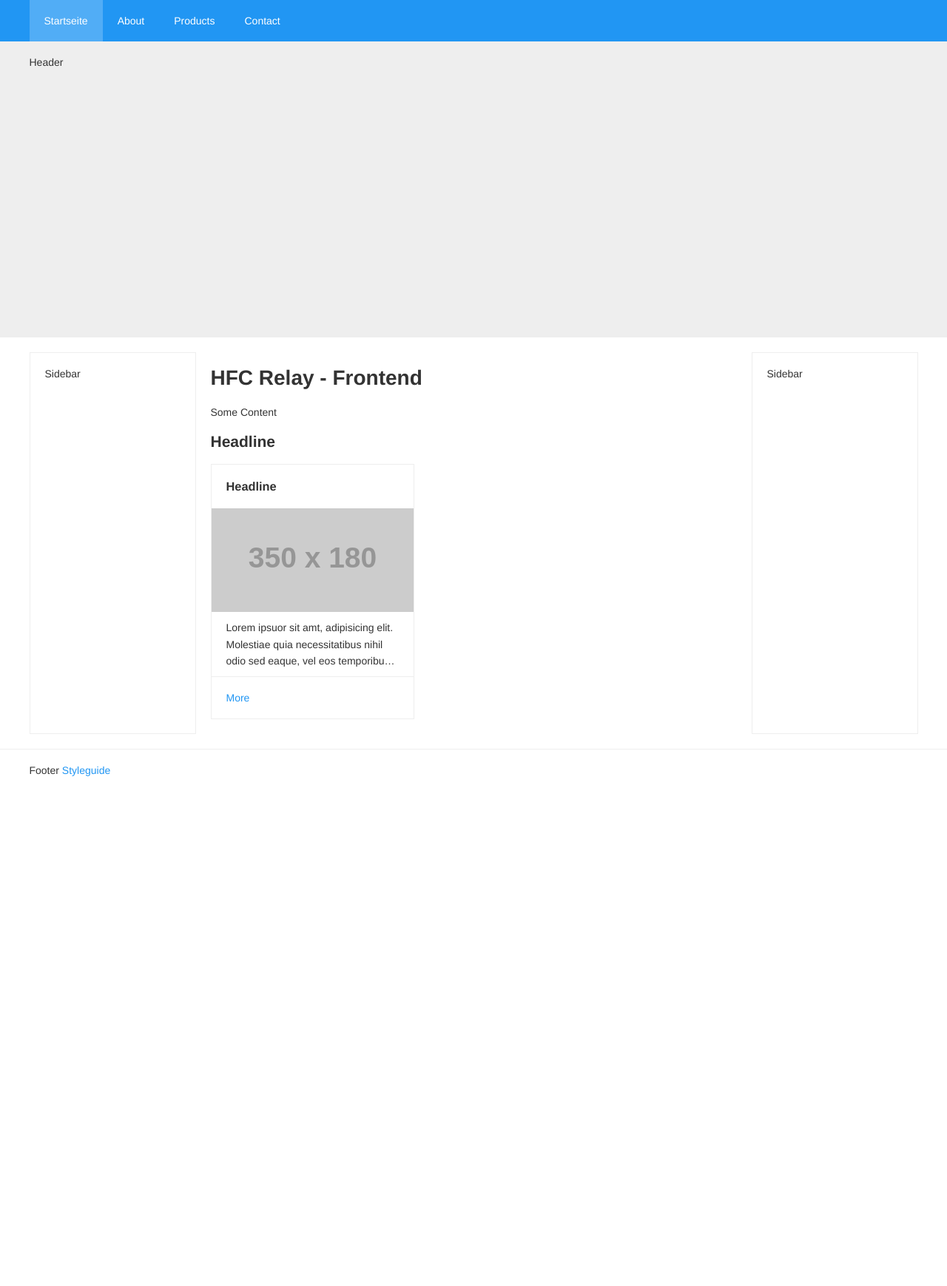
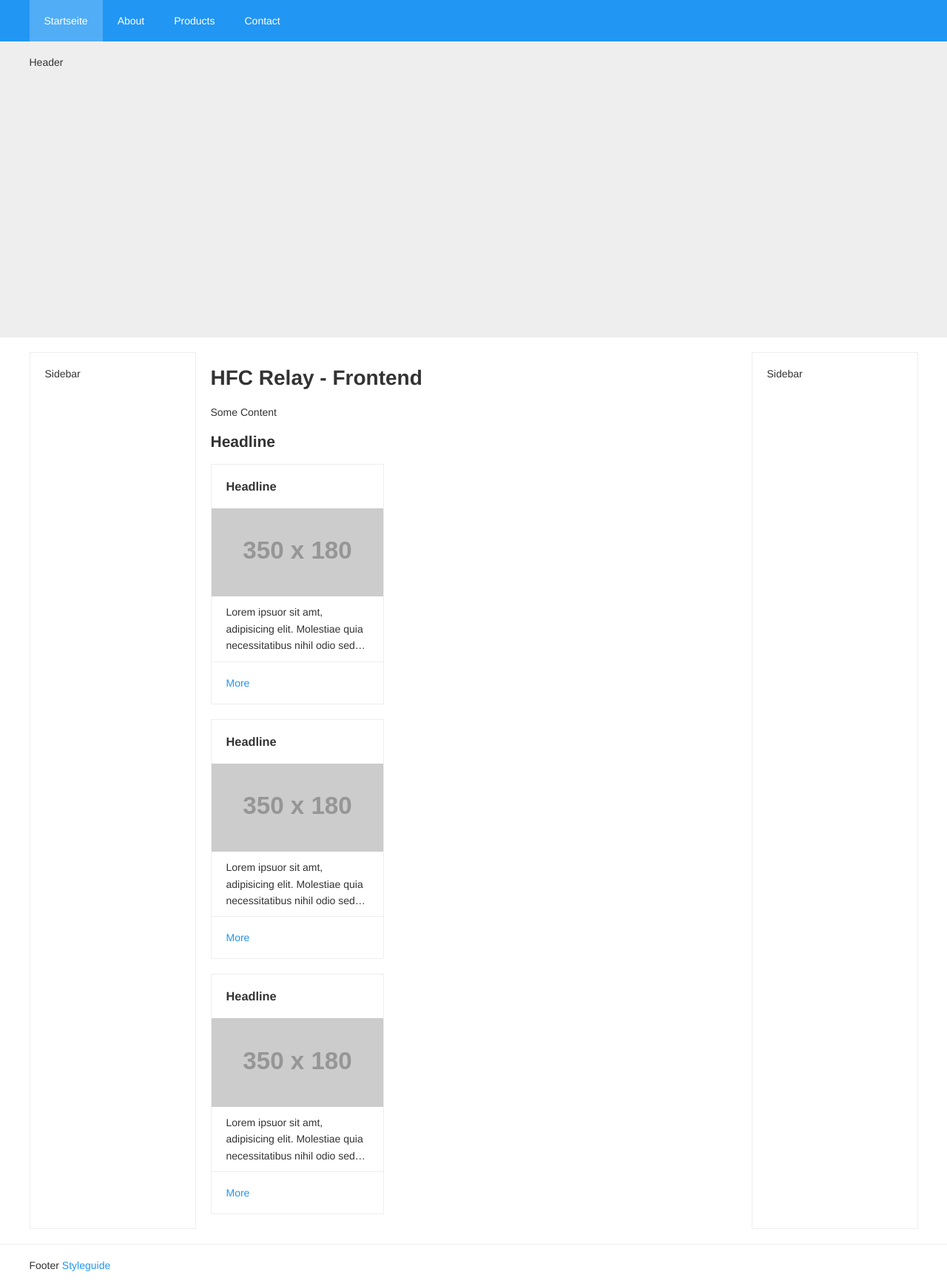
Before and after one commit to NilsDannemann/j_hfc_relay, a Jekyll site: the page built from index.html, in a window 1280 px wide. Shown: the whole page at 74% size. Built offline with Jekyll 4.4.1, drawn with Linux system fonts in a browser that asks for light colours; before the commit the page ends 1069 px from its top, so only the background shows below that.

Commit message:
[update] better flexbox mixins

```diff
--- a/_components/teaser.html
+++ b/_components/teaser.html
@@ -2,6 +2,6 @@
 title: Basic Teaser
 scss: '/_includes/components/teaser/_teaser.scss'
 type: teaser
-usage: "A pretty basic 3x Teaser."
+usage: "A pretty basic Teaser."
 ---
 {% include components/teaser/teaser.html %}
--- a/_includes/_base.scss
+++ b/_includes/_base.scss
@@ -29,36 +29,6 @@
 
 /* =======================================*/
 /*
-/* HELPERS
-/*
-/* =======================================*/
-
-@mixin flexbox {
-	display: table-cell; // IE9 FALLBACK
-	display: -webkit-box;
-	display: -moz-box;
-	display: -ms-flexbox;
-	display: -webkit-flex;
-	display: flex;
-}
-@mixin flexbox-width($width) {
-	-webkit-box-flex: 1;
-	-moz-box-flex: 1;
-	width: $width;
-	-webkit-flex: 1;
-	-ms-flex: 1;
-	flex: 1;
-}
-@mixin flexbox-order($order) {
-	-webkit-box-ordinal-group: $order;
-	-moz-box-ordinal-group: $order;
-	-ms-flex-order: $order;
-	-webkit-order: $order;
-	order: $order;
-}
-
-/* =======================================*/
-/*
 /* IMPORTS
 /*
 /* =======================================*/
--- a/_includes/_config.scss
+++ b/_includes/_config.scss
@@ -90,6 +90,7 @@
 /*
 /* =======================================*/
 
+// MEDIAQUERIES
 // Usage: @include respond-to(small) { ... }
 @mixin respond-to($name) {
 	@if map-has-key($breakpoints, $name) and $responsive == true {
@@ -98,3 +99,41 @@
 		}
 	}
 }
+
+// FLEXBOX
+@mixin flexbox($direction: 'row') {
+	display: table-cell; // IE9 FALLBACK
+	display: -webkit-box;
+	display: -moz-box;
+	display: -ms-flexbox;
+	display: -webkit-flex;
+	display: flex;
+	@if $direction == 'row' {
+		-webkit-box-orient: horizontal;
+		-webkit-box-direction: normal;
+		-webkit-flex-direction: row;
+		-ms-flex-direction: row;
+		flex-direction: row;
+	} @else {
+		-webkit-box-orient: vertical;
+		-webkit-box-direction: normal;
+		-webkit-flex-direction: column;
+		-ms-flex-direction: column;
+		flex-direction: column;
+	}
+}
+@mixin flexbox-width($width) {
+	-webkit-box-flex: 1;
+	-moz-box-flex: 1;
+	width: $width;
+	-webkit-flex: 1;
+	-ms-flex: 1;
+	flex: 1;
+}
+@mixin flexbox-order($order) {
+	-webkit-box-ordinal-group: $order;
+	-moz-box-ordinal-group: $order;
+	-ms-flex-order: $order;
+	-webkit-order: $order;
+	order: $order;
+}
--- a/_includes/components/teaser/_teaser.scss
+++ b/_includes/components/teaser/_teaser.scss
@@ -1,11 +1,13 @@
 .teaser {
-	display: inline-block;
-	max-width: 275px;
+	@include flexbox(column);
+	@include flexbox-width(33%);
+
 	background: #fff;
 	margin-bottom: $whitespace;
 	border: 1px solid $color-grey;
 
 	&__title {
+
 		display: block;
 		color: $color-black;
 		padding: $whitespace;
@@ -36,3 +38,7 @@
 		padding: $whitespace;
 	}
 }
+
+.teaser--single {
+
+}
--- a/_includes/components_base/typography/_typography.scss
+++ b/_includes/components_base/typography/_typography.scss
@@ -7,6 +7,7 @@
 body {
 	font-family: $font-family;
 	font-size: $font-size;
+	// font-size: calc(#{$font-size} + 4 * ( (100vw - #{map-get($breakpoints, x-small)}) / 860));
 }
 
 ul {
--- a/index.html
+++ b/index.html
@@ -9,3 +9,5 @@
 
 <h2>Headline</h2>
 {% include components/teaser/teaser.html title="Headline" text="Lorem ipsuor sit amt, adipisicing elit. Molestiae quia necessitatibus nihil odio sed eaque, vel eos temporibus voluptates debitis. Facere veniam itatis doloremque sequi repellat, accusamus, nihil adipisci aliquid?" link="contact" %}
+{% include components/teaser/teaser.html title="Headline" text="Lorem ipsuor sit amt, adipisicing elit. Molestiae quia necessitatibus nihil odio sed eaque, vel eos temporibus voluptates debitis. Facere veniam itatis doloremque sequi repellat, accusamus, nihil adipisci aliquid?" link="contact" %}
+{% include components/teaser/teaser.html title="Headline" text="Lorem ipsuor sit amt, adipisicing elit. Molestiae quia necessitatibus nihil odio sed eaque, vel eos temporibus voluptates debitis. Facere veniam itatis doloremque sequi repellat, accusamus, nihil adipisci aliquid?" link="contact" %}
```
Also changed, not shown: README.md.
